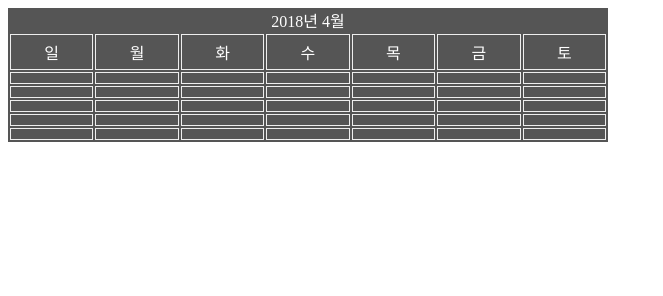
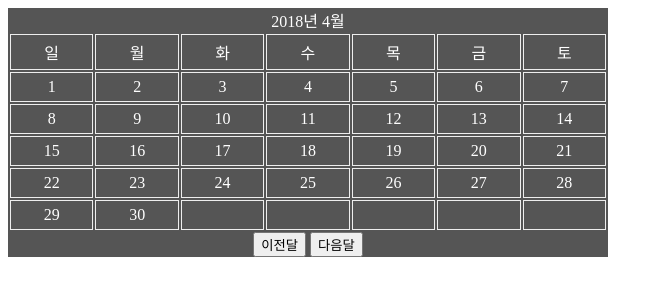
Before and after one commit to mz-hanb/js-study-book-projectbook, a plain HTML site: page chapter08/index.html in a window 1280 px wide. Shown: the whole page, without its empty margins (0-663 px from the left). Drawn offline with Linux system fonts and the light colour scheme.

Commit message:
add chapter08

```diff
--- a/chapter08/index.html
+++ b/chapter08/index.html
@@ -68,10 +68,10 @@
         <td></td>
       </tr>
     </table>
-
+    <button id="btn-prev">이전달</button>
+    <button id="btn-prev">다음달</button>
   </div>
-
-
+  <script src="js/app.js"></script>
 
 </body>
 
--- /dev/null
+++ b/chapter08/js/app.js
@@ -0,0 +1,59 @@
+/*
+
+>> mdn
+https://developer.mozilla.org/ko/docs/Web/JavaScript/Reference/Global_Objects/Date/prototype
+
+>> msn
+https://docs.microsoft.com/ko-kr/scripting/javascript/calculating-dates-and-times-javascript
+날짜 및 시간 계산
+https://msdn.microsoft.com/ko-kr/library/ee532932(v=vs.94).aspx
+
+>> w3shools
+https://www.w3schools.com/jsref/jsref_obj_date.asp
+
+>> lib: moment
+https://momentjs.com/
+
+
+> 년도: getFullYear()
+> 달: getMonth()
+  - 0 ~ 11
+
+> 한달에 몇일? getDate()
+  - 1 ~ 31
+
+> 무슨 요일? getDay()
+  - 0: 일, 1: 월, 2: 화, 3: 수, 4: 목, 5: 금, 6: 토
+*/
+
+
+
+
+
+var tds = document.querySelectorAll('tbody> tr > td');
+
+var dateData = getDateData('4/1/2018');
+var dateNum = 1;
+// console.log( dateData );
+
+for( var i = 0; i < tds.length; i++ ){
+  tds[i].innerHTML = '';
+  if( i >= dateData.startDay ){
+    // console.log( i, dateData.startDay, dateData.days );
+    tds[i].innerHTML = dateNum++;
+    if( dateNum > dateData.days ) break;
+  }
+}
+
+// https://www.w3resource.com/javascript-exercises/javascript-date-exercise-3.php
+function getDaysInMonth(month, year){
+  return new Date(year, month, 0).getDate();
+}
+
+function getDateData(tgDateString){
+  var d = new Date(tgDateString);
+  var list = tgDateString.split('/');
+  var month = list[0];
+  var year = list[list.length-1];
+  return {year: d.getFullYear(), month: d.getMonth()+1, startDay: d.getDay(), days: new Date(year, month, 0).getDate() }
+}
--- a/chapter08/scss/style.scss
+++ b/chapter08/scss/style.scss
@@ -10,12 +10,12 @@ table{
   width: 100%;
   background: #555;
   text-align: center;
+  border-collapse: collapse;
+  border: 1px solid #eee;
 
-  td{
-
+  th, td{
     content: '';
-    padding: 5px;
-
+    // padding: 5px;
     border: 1px solid #eee;
   }
 
```
Also changed, not shown: index.html (+2 -1 lines).
